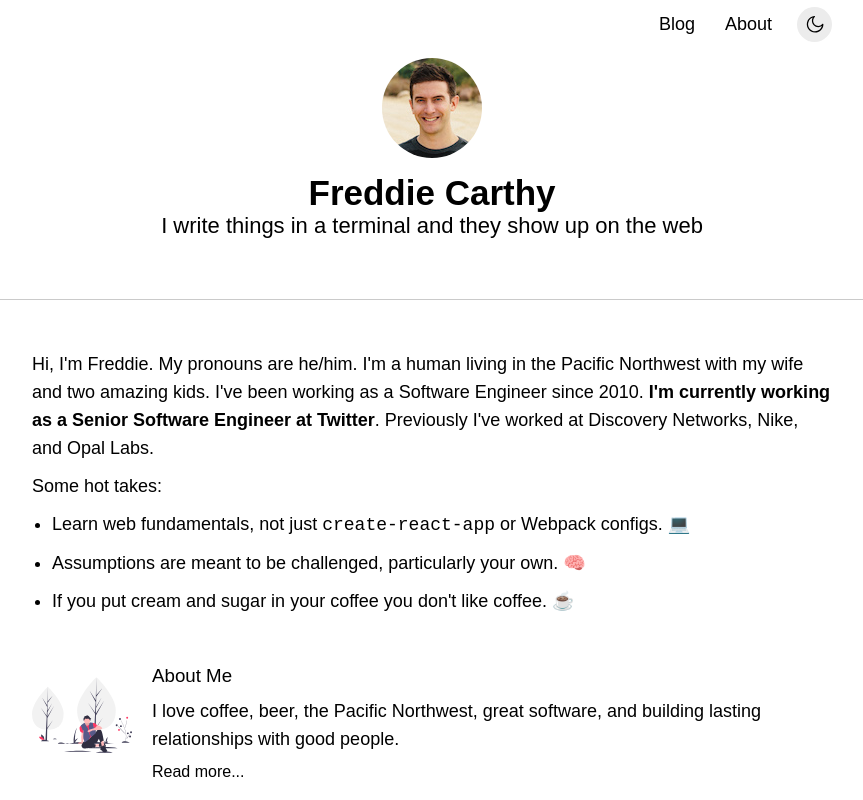
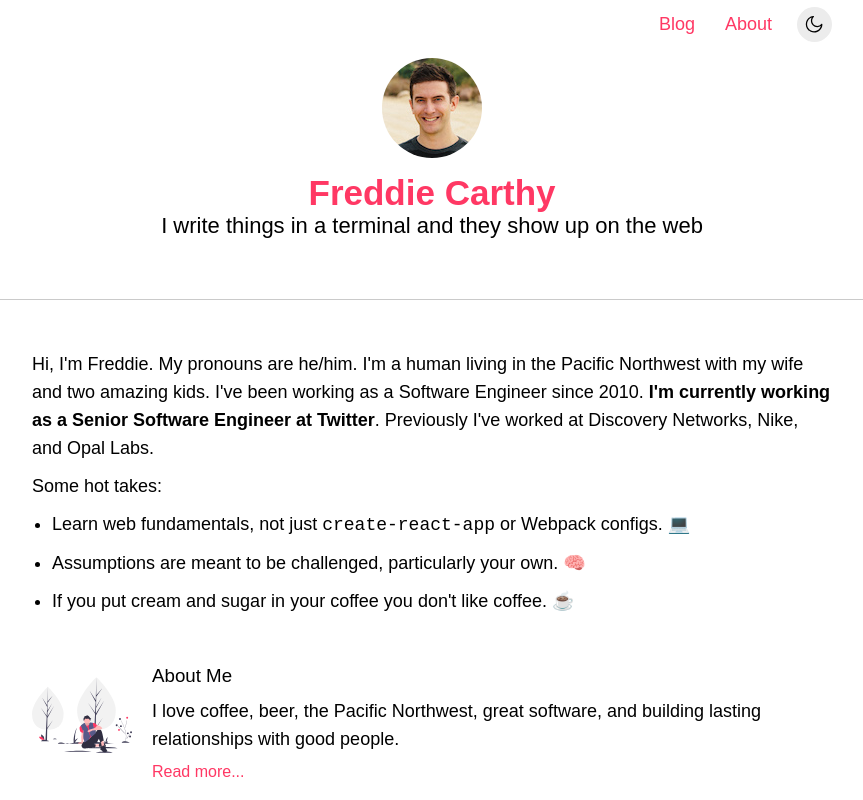
Before and after one commit to gjunkie/freddiecarthy, a Next.js app: page / in a window 1280 px wide. Shown: the top 800 px of the page, without its empty margins (208-1071 px from the left). Built offline with nearby package versions, Linux system fonts and the light colour scheme.

Commit message:
update link colors

```diff
--- a/components/Footer/Footer.module.css
+++ b/components/Footer/Footer.module.css
@@ -24,7 +24,7 @@
 }
 
 .footer.light-mode svg:hover {
-  fill: #ff3864;
+  fill: #2de2e6;
 }
 
 .footer.dark-mode svg {
@@ -32,7 +32,7 @@
 }
 
 .footer.dark-mode svg:hover {
-  fill: #2de2e6;
+  fill: #ff3864;
 }
 
 .contents {
--- a/components/Header/Header.module.css
+++ b/components/Header/Header.module.css
@@ -82,8 +82,6 @@
   flex-grow: 1;
   justify-content: center;
   margin-bottom: 50px;
-  position: relative;
-  z-index: 1;
 }
 
 @media (max-width: 1170px) {
--- a/components/ThemeToggle/ThemeToggle.module.css
+++ b/components/ThemeToggle/ThemeToggle.module.css
@@ -17,10 +17,6 @@
 
 .themeToggle.dark-mode:hover {
   background: #2de2e6;
-}
-
-.themeToggle svg {
-  margin-left: 1px;
 }
 
 .themeToggle.dark-mode svg {
--- a/pages/styles.css
+++ b/pages/styles.css
@@ -29,8 +29,12 @@ body {
   /* color: #2de2e6; */
 }
 
+.dark-mode a {
+  color: #2de2e6;
+}
+
 .dark-mode a:hover {
-  color: #2de2e6;
+  color: #ff3864;
 }
 
 /* Light Mode */
@@ -54,11 +58,11 @@ body {
 }
 
 .light-mode a {
-  /* color: #ff3864; */
+  color: #ff3864;
 }
 
 .light-mode a:hover {
-  color: #ff3864;
+  color: #2de2e6;
 }
 
 h1,
--- a/posts/how-to-sync-your-dotfiles-across-systems-pt-1.mdx
+++ b/posts/how-to-sync-your-dotfiles-across-systems-pt-1.mdx
@@ -17,7 +17,7 @@ There's also several tools that I always use regardless of the system I'm workin
 
 In this post I'll show you how to supercharge your dotfiles and keep them synced across your machines effortlessly.
 
-> I've set up a sample repo [here](https://github.com/gjunkie/dotfiles-starter-kit) if you just want to get going.
+> I've set up a [sample repo here](https://github.com/gjunkie/dotfiles-starter-kit) if you just want to get going.
 
 #### 1. Setting things up.
 First things first you'll need to setup a repo on GitHub (or preferred location) for your dotfiles. I simply called mine [dotfiles](https://github.com/gjunkie/dotfiles).
```
